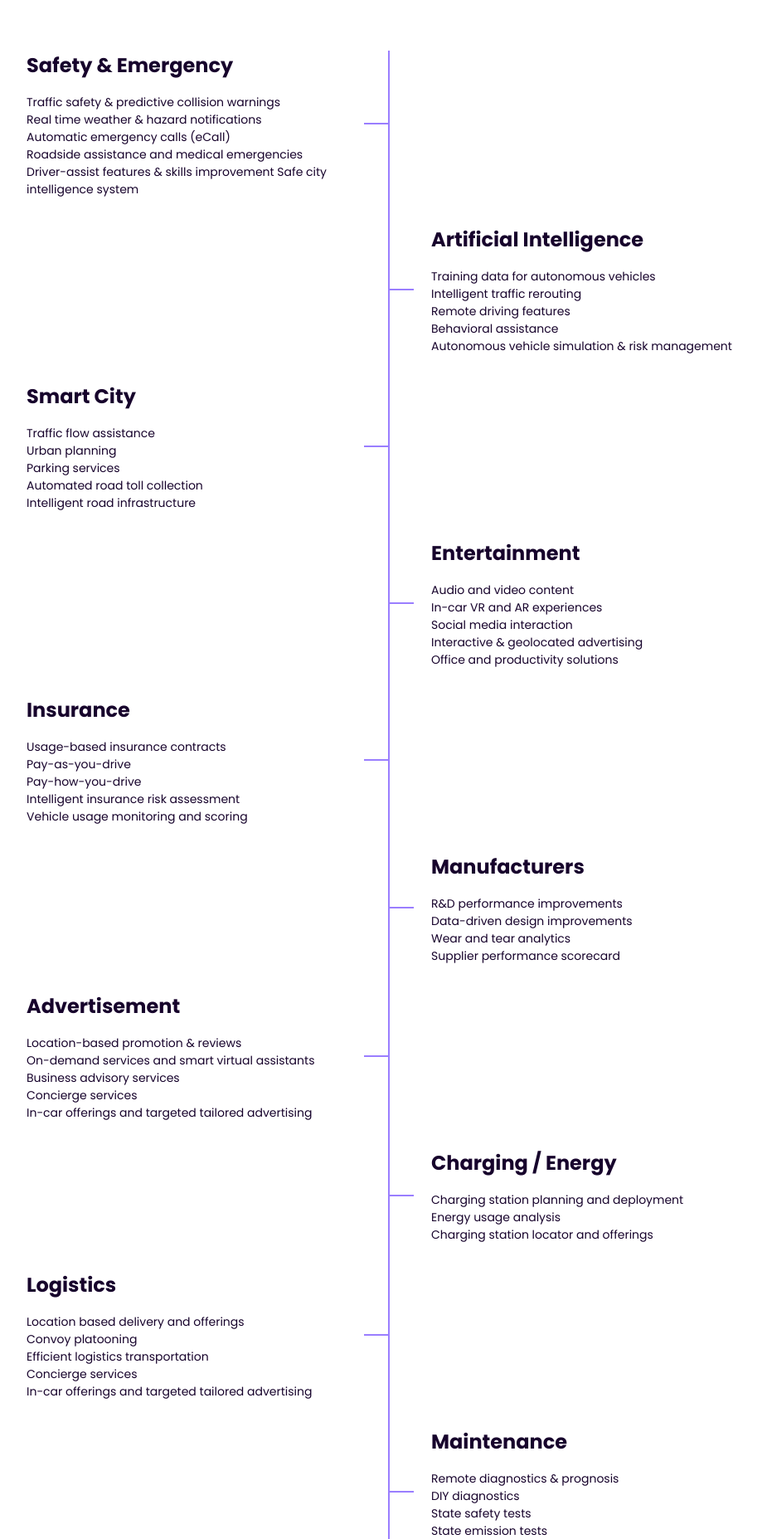
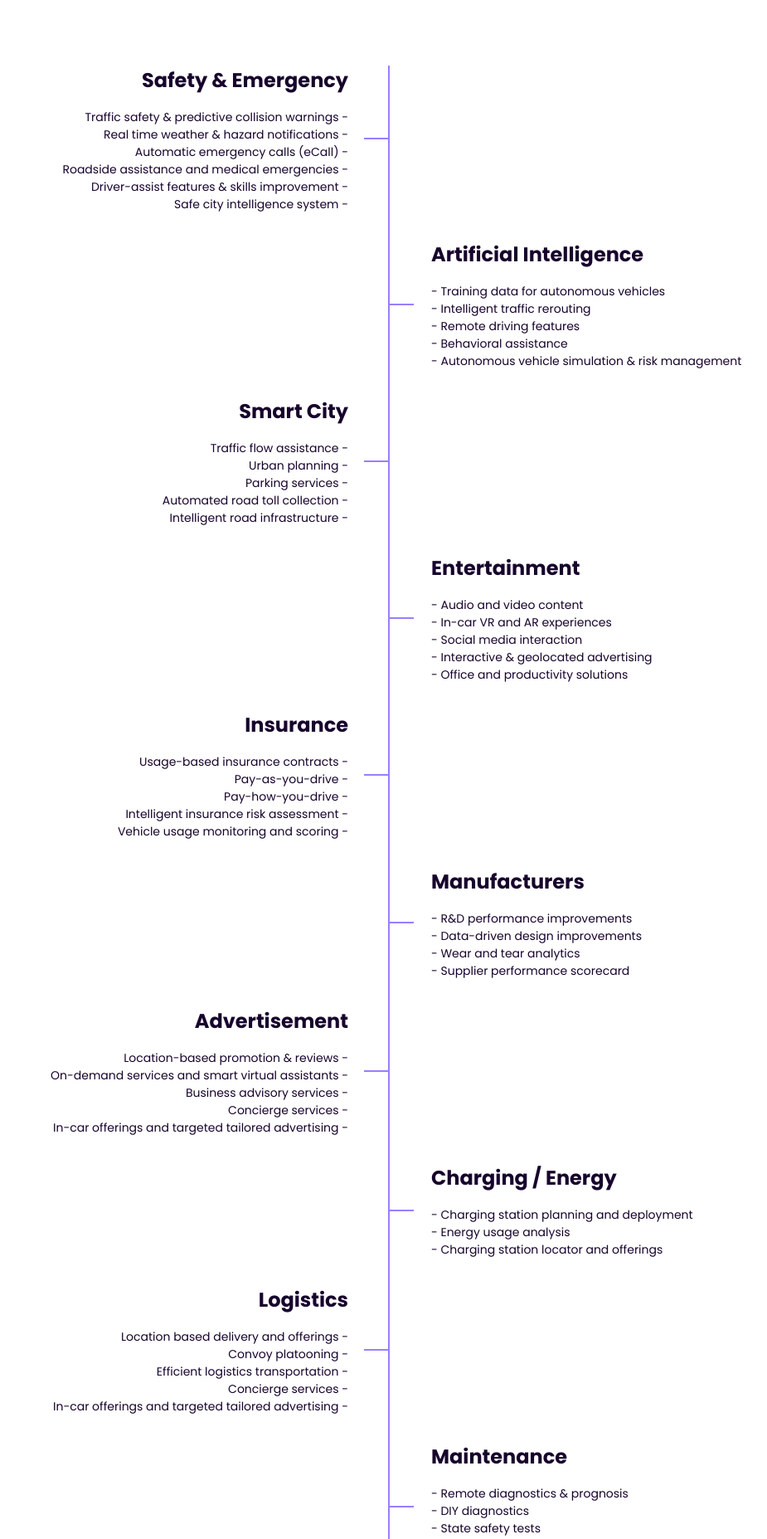
Before and after one commit to soar-robotics/soarchain-web, a Next.js app: page /solutions/application-ecosystem in a window 1280 px wide. Shown: the part 913-2768 px from the top of the page at 83% size, without its empty margins (170-1095 px from the left). Built offline with nearby package versions, Linux system fonts and the light colour scheme.

Commit message:
Enhance overall looks

```diff
--- a/components/Btn.js
+++ b/components/Btn.js
@@ -4,9 +4,9 @@ export function Btn({ href, text, dark = false, ...rest }) {
   return (
     <div {...rest}>
       <Link href={href}>
-        <a className={`btn btn-${dark ? 'dark' : 'purple'} text-uppercase py-2 px-5`}>
+        <span className={`btn btn-${dark ? 'dark' : 'purple'} text-uppercase py-2 px-5`}>
           <small>{text}</small>
-        </a>
+        </span>
       </Link>
     </div>
   );
--- a/components/Footer.js
+++ b/components/Footer.js
@@ -2,6 +2,7 @@ import Link from 'next/link';
 import Image from 'next/image';
 import { Button } from 'react-bootstrap';
 import { ArrowRight } from 'react-feather';
+import { Btn } from './Btn';
 
 const Footer = () => {
   return (
@@ -57,11 +58,11 @@ const Footer = () => {
               data-drip-show-form='647267939'
             >
               <Button
-                className='btn-dark rounded-0'
+                className='btn-dark px-4 rounded-4   '
                 variant='outline-secondary'
                 id='newsletter-email'
               >
-                <small className='me-2'>Click to subscribe</small>
+                <small className='me-2 text-uppercase'>Click to subscribe</small>
                 <ArrowRight size={20} />
               </Button>
             </a>
--- a/pages/solutions/motus.js
+++ b/pages/solutions/motus.js
@@ -1,5 +1,6 @@
 import Image from 'next/image';
 import { Fragment, useState } from 'react';
+import { Btn } from '../../components/Btn';
 
 import { motusMainFeatures, motusOverview, motusTechSpecs } from '../../utils/context/motusContext';
 
@@ -22,6 +23,11 @@ function Motus() {
                 The system is designed to fit different vehicles and user configurations such as
                 4-wheelers, 2-wheelers, pedestrians, micromobility, Road-side units.
               </p>
+              <Btn dark href='https://shop.soarchain.com/' text='pre-order now' className='mt-3' />
+              <small className='text-secondary mt-2'>
+                * Only 100 MOTUS are available in the first batch. <br /> Pre-order now and start
+                mining!
+              </small>
             </div>
             <div className='col-md-6 mt-5 mt-md-0 d-flex align-items-center'>
               <Image alt='motus' src='/motus/front.png' width={690} height={552} />
--- a/styles/app.scss
+++ b/styles/app.scss
@@ -538,12 +538,12 @@ header {
     }
 
     &-showcase {
-      font-size: 57px;
+      font-size: 62px;
       font-weight: 700;
       line-height: 1.2;
 
       @include media-breakpoint-down(md) {
-        font-size: 38px;
+        font-size: 36px;
       }
     }
   }
--- a/styles/components/_tree.scss
+++ b/styles/components/_tree.scss
@@ -18,6 +18,7 @@
       position: relative;
       width: 50%;
       padding-right: 50px;
+      text-align: right;
 
       &::after {
         position: absolute;
@@ -36,6 +37,7 @@
       margin-left: auto;
       padding-right: 0px;
       padding-left: 50px;
+      text-align: left;
 
       &::after {
         left: -1px;
--- a/styles/pages/solutions/_mobility-connectivity.scss
+++ b/styles/pages/solutions/_mobility-connectivity.scss
@@ -15,14 +15,6 @@
     padding: 5rem 0;
     color: $dark-blue;
     background-color: $light-gray;
-    background-image: url('/mobility/car.png');
-    background-position: right;
-    background-size: 50% 100%;
-    background-repeat: no-repeat;
-
-    @include media-breakpoint-down(md) {
-      background-image: none;
-    }
   }
 
   .aspects {
--- a/utils/context/motusContext.js
+++ b/utils/context/motusContext.js
@@ -21,15 +21,17 @@ export const motusUseCases = [
     title: 'Safety & Emergency',
     description: (
       <p>
-        Traffic safety & predictive collision warnings
+        Traffic safety & predictive collision warnings -
         <br />
-        Real time weather & hazard notifications
+        Real time weather & hazard notifications -
         <br />
-        Automatic emergency calls (eCall)
+        Automatic emergency calls (eCall) -
         <br />
-        Roadside assistance and medical emergencies
+        Roadside assistance and medical emergencies -
         <br />
-        Driver-assist features & skills improvement Safe city intelligence system
+        Driver-assist features & skills improvement -
+        <br />
+        Safe city intelligence system -
       </p>
     ),
   },
@@ -37,13 +39,13 @@ export const motusUseCases = [
     title: 'Artificial Intelligence',
     description: (
       <p>
-        Training data for autonomous vehicles
+        - Training data for autonomous vehicles
         <br />
-        Intelligent traffic rerouting
+        - Intelligent traffic rerouting
         <br />
-        Remote driving features
-        <br /> Behavioral assistance
-        <br /> Autonomous vehicle simulation & risk management
+        - Remote driving features
+        <br /> - Behavioral assistance
+        <br /> - Autonomous vehicle simulation & risk management
       </p>
     ),
   },
@@ -51,13 +53,13 @@ export const motusUseCases = [
     title: 'Smart City',
     description: (
       <p>
-        Traffic flow assistance
+        Traffic flow assistance -
         <br />
-        Urban planning
+        Urban planning -
         <br />
-        Parking services
-        <br /> Automated road toll collection
-        <br /> Intelligent road infrastructure
+        Parking services -
+        <br /> Automated road toll collection -
+        <br /> Intelligent road infrastructure -
       </p>
     ),
   },
@@ -65,12 +67,12 @@ export const motusUseCases = [
     title: 'Entertainment',
     description: (
       <p>
-        Audio and video content
+        - Audio and video content
         <br />
-        In-car VR and AR experiences <br />
-        Social media interaction
-        <br /> Interactive & geolocated advertising
-        <br /> Office and productivity solutions
+        - In-car VR and AR experiences <br />
+        - Social media interaction
+        <br /> - Interactive & geolocated advertising
+        <br /> - Office and productivity solutions
       </p>
     ),
   },
@@ -78,14 +80,14 @@ export const motusUseCases = [
     title: 'Insurance',
     description: (
       <p>
-        Usage-based insurance contracts
+        Usage-based insurance contracts -
         <br />
-        Pay-as-you-drive
+        Pay-as-you-drive -
         <br />
-        Pay-how-you-drive
+        Pay-how-you-drive -
         <br />
-        Intelligent insurance risk assessment
-        <br /> Vehicle usage monitoring and scoring
+        Intelligent insurance risk assessment -
+        <br /> Vehicle usage monitoring and scoring -
       </p>
     ),
   },
@@ -93,12 +95,12 @@ export const motusUseCases = [
     title: 'Manufacturers',
     description: (
       <p>
-        R&D performance improvements
+        - R&D performance improvements
         <br />
-        Data-driven design improvements
+        - Data-driven design improvements
         <br />
-        Wear and tear analytics
-        <br /> Supplier performance scorecard
+        - Wear and tear analytics
+        <br /> - Supplier performance scorecard
       </p>
     ),
   },
@@ -106,13 +108,13 @@ export const motusUseCases = [
     title: 'Advertisement',
     description: (
       <p>
-        Location-based promotion & reviews
+        Location-based promotion & reviews -
         <br />
-        On-demand services and smart virtual assistants
+        On-demand services and smart virtual assistants -
         <br />
-        Business advisory services
-        <br /> Concierge services
-        <br /> In-car offerings and targeted tailored advertising
+        Business advisory services -
+        <br /> Concierge services -
+        <br /> In-car offerings and targeted tailored advertising -
       </p>
     ),
   },
@@ -120,11 +122,10 @@ export const motusUseCases = [
     title: 'Charging / Energy',
     description: (
       <p>
-        Charging station planning and deployment
+        - Charging station planning and deployment
         <br />
-        Energy usage analysis
-        <br />
-        Charging station locator and offerings
+        - Energy usage analysis
+        <br />- Charging station locator and offerings
       </p>
     ),
   },
@@ -132,13 +133,13 @@ export const motusUseCases = [
     title: 'Logistics',
     description: (
       <p>
-        Location based delivery and offerings
+        Location based delivery and offerings -
         <br />
-        Convoy platooning
+        Convoy platooning -
         <br />
-        Efficient logistics transportation
-        <br /> Concierge services
-        <br /> In-car offerings and targeted tailored advertising
+        Efficient logistics transportation -
+        <br /> Concierge services -
+        <br /> In-car offerings and targeted tailored advertising -
       </p>
     ),
   },
@@ -146,13 +147,13 @@ export const motusUseCases = [
     title: 'Maintenance',
     description: (
       <p>
-        Remote diagnostics & prognosis
+        - Remote diagnostics & prognosis
         <br />
-        DIY diagnostics
+        - DIY diagnostics
         <br />
-        State safety tests
-        <br /> State emission tests
-        <br /> Predictive failure warning
+        - State safety tests
+        <br /> - State emission tests
+        <br /> - Predictive failure warning
       </p>
     ),
   },
@@ -160,12 +161,12 @@ export const motusUseCases = [
     title: 'Fleet Management',
     description: (
       <p>
-        GPS vehicle tracking
+        GPS vehicle tracking -
         <br />
-        Driver safety
+        Driver safety -
         <br />
-        Operational efficiency
-        <br /> Intelligent navigation
+        Operational efficiency -
+        <br /> Intelligent navigation -
       </p>
     ),
   },
@@ -173,11 +174,10 @@ export const motusUseCases = [
     title: 'Mobility Services',
     description: (
       <p>
-        Ride-sharing services
+        - Ride-sharing services
         <br />
-        Car pooling
-        <br />
-        Ride-hailing services
+        - Car pooling
+        <br />- Ride-hailing services
       </p>
     ),
   },
@@ -230,11 +230,7 @@ export const motusOverview = [
 export const motusTechSpecs = {
   core: ['1.8GHz 4-Core ARM Processor', '4 GB LPDDR4', '128 GB eMMC'],
 
-  sensors: [
-    '9DOF MEMS',
-    'Trusted Platform Module (TPM)',
-    'Hardware Security Module (HSM)',
-  ],
+  sensors: ['9DOF MEMS', 'Trusted Platform Module (TPM)', 'Hardware Security Module (HSM)'],
 
   interfaces: [
     'MicroSD',
```
Also changed, not shown: pages/index.js (+29 -11 lines), pages/solutions/mobility-connectivity.js (+7 -3 lines).
